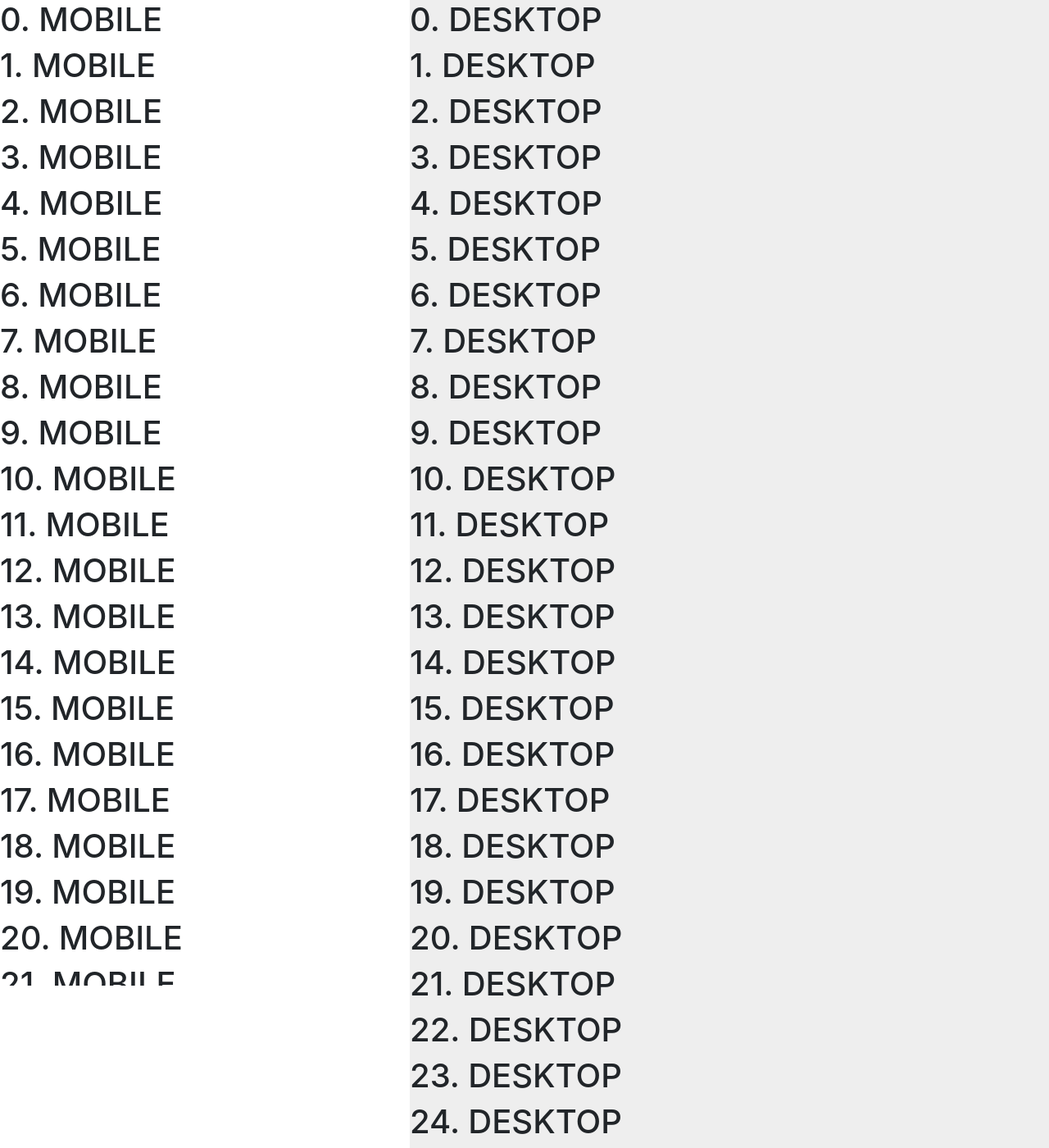
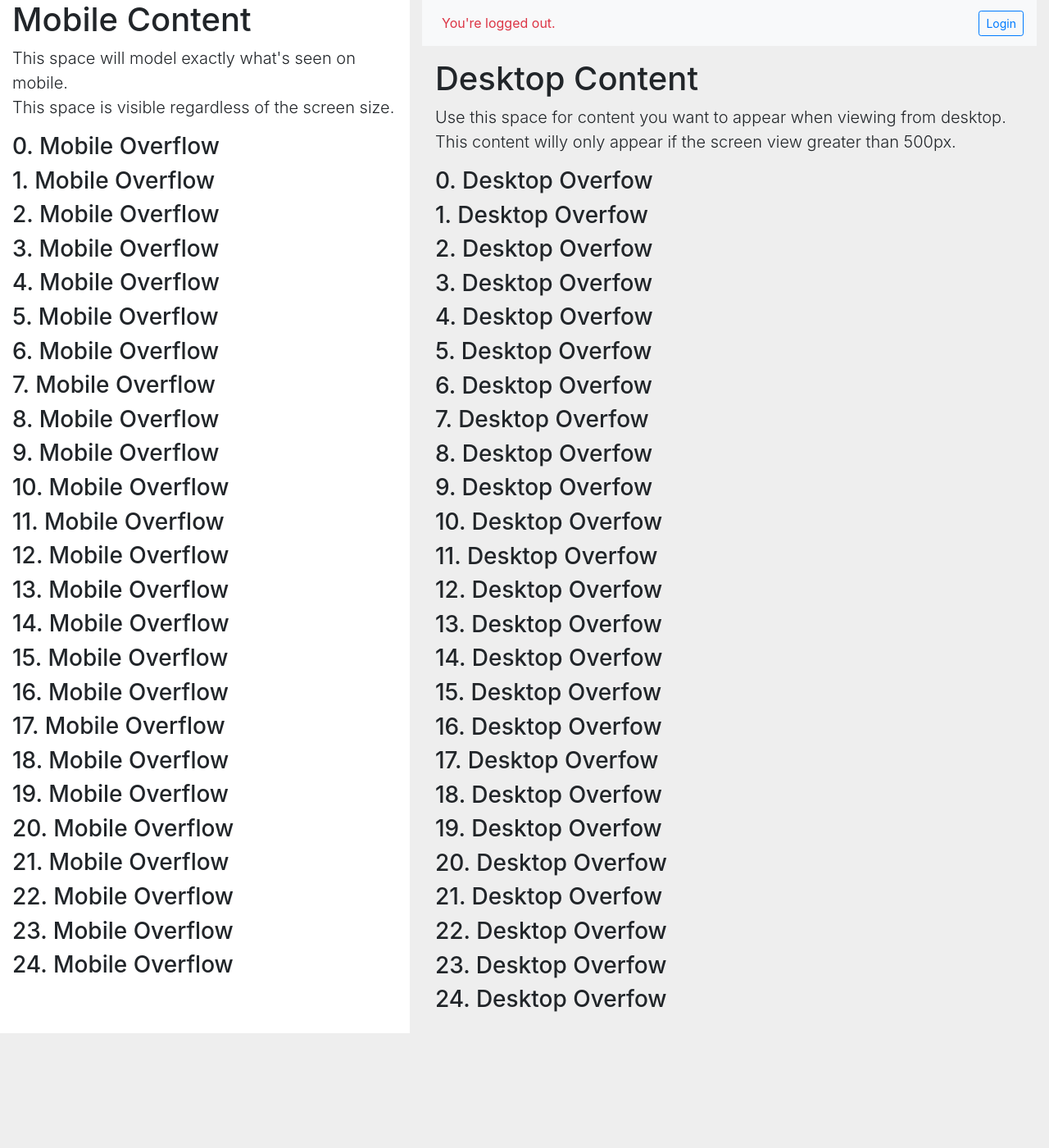
Before and after one commit to rowsheet/rideshare, a Flask app: template templates/pages/test.html in a window 1280 px wide. Shown: the whole page at 82% size. After the commit the page ends 1260 px from the top, so only its background shows below. Run offline with Flask 2, Linux system fonts and the light colour scheme; the template is opened without the code that fills it: most values are stand-ins (such as "Sample title", 1, 10 or a date in 2020); parts of the project's set-up code (start-up, migrations or seed data) failed here and were passed over; some libraries are stand-ins or nearby versions.

Commit message:
Adding basic mobile and desktop templates. Separating out settings and api code. Adding license.

```diff
--- a/main.py
+++ b/main.py
@@ -1,45 +1,33 @@
-import os
-import base64
 from flask import Flask, request, Response, make_response, redirect, render_template
 import requests
 
+import settings
+import api
+
 app = Flask(__name__)
+app.config['TEMPLATES_AUTO_RELOAD'] = True
 
-API_SERVER = os.getenv("API_SERVER")
+API_SERVER = settings.API_SERVER
 
 @app.route('/auth_callback', methods=['GET'])
 def auth_callback():
-    nonce = str(request.args.get('auth_nonce'))
-    rs_resp = requests.request(
-        method="GET",
-        url=API_SERVER + "/auth?nonce=" + nonce,
-    )
-    session_id = rs_resp.json().get("session_id")
+    auth_nonce = str(request.args.get('auth_nonce'))
+    api_resp = api.get_session(auth_nonce)
     resp = make_response(redirect('/'))
-    if rs_resp.status_code == 200:
+    if api_resp.status_code == 200:
+        session_id = api_resp.json().get("session_id")
         resp.set_cookie("session_id", session_id);
-    return resp
+        return resp
+    return "Oops... Something went wrong."
 
 @app.route('/')
 def index():
     session_id = request.cookies.get("session_id")
-    authorization = "Bearer " + str(session_id)
-    api_resp = requests.request(
-        method="GET",
-        url=API_SERVER + "/session",
-        headers = {
-            "Authorization": authorization,
-        },
-    )
-    if api_resp.status_code == 200:
-        return "You're logged in. <a href='" + API_SERVER + "/accounts/logout/'>logout</a><pre>" + api_resp.text + "</pre>"
-    elif api_resp.status_code == 401:
-        return "You're logged out. <a href='" + API_SERVER + "/accounts/login/'>login</a><pre>" + api_resp.text + "</pre>"
-    return "Oopps. <pre>%s</pre>" % api_resp.text
-
-@app.route('/test')
-def test():
-    return render_template("pages/test.html")
+    session = api.session(session_id)
+    return render_template("pages/test.html",
+            session=session,
+            settings=settings,
+            )
 
 @app.route('/<path:path>', methods=['GET', 'POST'])
 def catchall(path):
--- /dev/null
+++ b/settings.py
@@ -0,0 +1,5 @@
+import os
+
+API_SERVER = os.getenv("API_SERVER")
+LOGIN_URL = API_SERVER + "/accounts/login"
+LOGOUT_URL = API_SERVER + "/accounts/logout"
--- a/templates/index.html
+++ b/templates/index.html
@@ -21,12 +21,19 @@
         </div>
         <div id="content">
             <div id="mobile_content">
-                {% block mobile_content %}
-                {% endblock %}
+                <div class="container-fluid">
+                    {% block mobile_content %}
+                    {% endblock %}
+                </div>
             </div>
             <div id="desktop_content">
-                {% block desktop_content %}
-                {% endblock %}
+                <div class="container-fluid">
+                    {% include "partials/desktop_header.html" %}
+                    <div class="p-3">
+                        {% block desktop_content %}
+                        {% endblock %}
+                    </div>
+                </div>
             </div>
         </div>
     </body>
--- a/templates/pages/test.html
+++ b/templates/pages/test.html
@@ -1,13 +1,29 @@
 {% extends "index.html" %}
 
 {% block mobile_content %}
+    <h1>Mobile Content</h1>
+    <p class="lead">
+        This space will model exactly what's seen on mobile.
+        <br>
+        This space is visible regardless of the screen size.
+    </p>
+    <!-- overfow test -->
     {% for i in range(25) %}
-        <h1>{{ i }}. MOBILE</h1>
+        <h3>
+            {{ i }}. Mobile Overflow
+        </h3>
     {% endfor %}
 {% endblock %}
 
 {% block desktop_content %}
+    <h1>Desktop Content</h1>
+    <p class="lead">
+        Use this space for content you want to appear when viewing from desktop.
+        <br>
+        This content willy only appear if the screen view greater than 500px.
+    </p>
+    <!-- overfow test -->
     {% for i in range(25) %}
-        <h1>{{ i }}. DESKTOP</h1>
+        <h3>{{ i }}. Desktop Overfow</h3>
     {% endfor %}
 {% endblock %}
--- /dev/null
+++ b/templates/partials/desktop_header.html
@@ -0,0 +1,34 @@
+<nav class="navbar navbar-expand-lg navbar-light bg-light">
+    <button class="navbar-toggler" type="button" data-toggle="collapse" data-target="#navbarsDesktopNavbar" aria-controls="navbarsDesktopNavbar" aria-expanded="false" aria-label="Toggle navigation">
+        <span class="navbar-toggler-icon"></span>
+    </button>
+
+    <div class="collapse navbar-collapse" id="navbarsDesktopNavbar">
+        <ul class="navbar-nav mr-auto">
+            <li class="nav-item active">
+                {% if session["valid"] == True %}
+                    <a class="nav-link text-success">
+                        You're logged in.
+                    </a>
+                {% else %}
+                    <a class="nav-link text-danger">
+                        You're logged out.
+                    </a>
+                {% endif %}
+            </li>
+        </ul>
+        <form class="form-inline my-2 my-lg-0">
+            {% if session["valid"] == True %}
+                <a href="{{ settings.LOGOUT_URL }}"
+                    class="btn btn-outline-primary btn-sm">
+                    Logout
+                </a>
+            {% else %}
+                <a href="{{ settings.LOGIN_URL }}"
+                    class="btn btn-outline-primary btn-sm">
+                    Login
+                </a>
+            {% endif %}
+        </form>
+    </div>
+</nav>
```
Also changed, not shown: api.py (added, +26 -0 lines), 1 other file.
